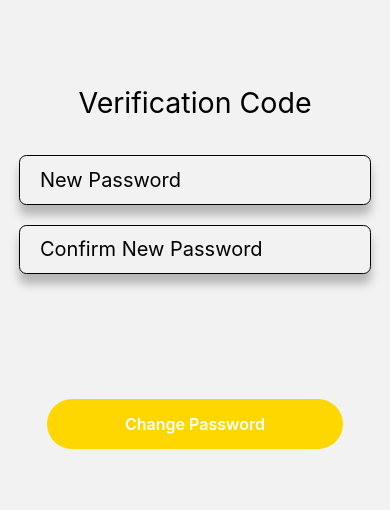
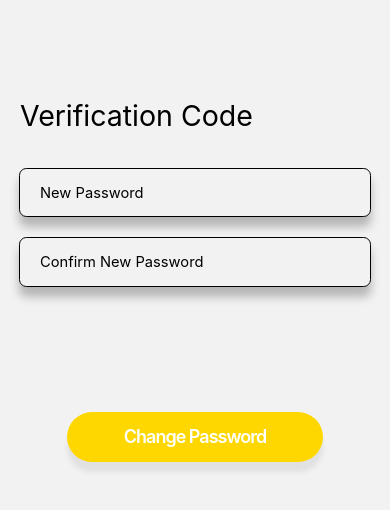
Before and after one commit to MuhammadRomanKhan717/budget-bible, a React Native app: screen /Confirm in a window 390 px wide. Shown: the top 510 px of the page. Built offline with nearby package versions, Linux system fonts and the light colour scheme.

Commit message:
add shadow & change style of the ConfirmCodeScreen

```diff
--- a/Screens/ConfirmCodeScreen.js
+++ b/Screens/ConfirmCodeScreen.js
@@ -53,10 +53,9 @@ export default ConfirmCodeScreen;
 
 const styles = StyleSheet.create({
   headerView: {
-    marginTop: 50,
-    paddingBottom: 15,
-    alignItems: "center",
-    justifyContent: "center",
+    marginTop: 60,
+    paddingBottom: 10,
+    marginLeft: 19.92,
     flexDirection: "row",
   },
 
@@ -64,6 +63,7 @@ const styles = StyleSheet.create({
     fontSize: 28.52,
     fontWeight: "400",
     paddingTop: 35,
+    lineHeight: 42.78,
   },
   inputView: {
     flexDirection: "row",
@@ -87,22 +87,34 @@ const styles = StyleSheet.create({
   },
   input: {
     paddingLeft: 10,
-    fontSize: 20,
+    fontSize: 14.7,
     width: "98%",
     height: "90%",
+    fontWeight: "400",
+    lineHeight: 22.04,
   },
   button: {
     backgroundColor: "#FFD700",
     justifyContent: "center",
     alignItems: "center",
     height: 50,
-    marginHorizontal: 47,
+    marginHorizontal: 67,
     borderRadius: 41,
+    shadowOffset: {
+      width: 0,
+      height: 10,
+    },
+    shadowColor: "grey",
+    shadowOpacity: 0.15,
+    shadowRadius: 5,
+    elevation: 5,
   },
   buttonText: {
-    fontSize: 16,
+    fontSize: 18,
     fontWeight: "600",
     color: "white",
     alignItems: "center",
+    lineHeight: 18,
+    letterSpacing: -1,
   },
 });
```
